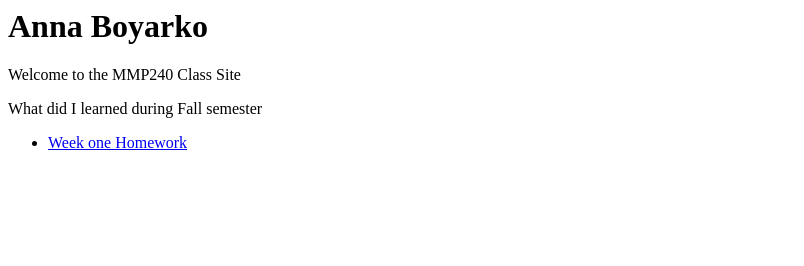
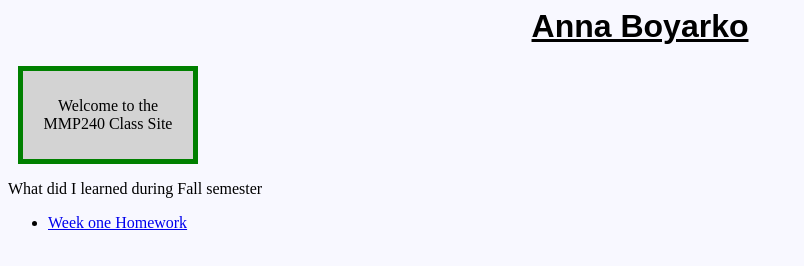
Before and after one commit to annaboyarko/MMP240, a plain HTML site: page index.html in a window 1280 px wide. Shown: the whole page, without its empty margins (0-804 px from the left). Drawn offline with Linux system fonts and the light colour scheme.

Commit message:
Update index.html

```diff
--- a/index.html
+++ b/index.html
@@ -1,25 +1,56 @@
 <html>
     <head>
     <title> lost in code</title>
+    <meta name="viewport" content="width=device-width, initial-scale=1">
+ <style>
+     body
+     {
+         background-color: ghostwhite;
+     }
+     h1
+     { text-decoration: underline;
+       text-align: center;
+       font-family:"Anton", sans-serif;
+        }
+     .p1
+     {   color: black;
+	background-color: lightgrey;
+	width: 150px;
+	border: 05px solid green;
+	padding: 10px;
+	margin: 10px;
+    text-align: center;
+         font-family: "Times New Roman", serif;
+     }
 
-    </head>
+     .link
+     {
+      text-decoration: none;
+     }
+        </style>
     <body>
     <h1> Anna Boyarko</h1>
-    <p>Welcome to the MMP240 Class Site</p>
+    <div class="p1">
+        <p>Welcome to the MMP240 Class Site</p>
+    </div>
+
         <p>What did I learned during Fall semester</p>
+
+
     <ul>
 
 
         <li><a href="week1/index.html">Week one Homework</a></li>
 
 
+
         </ul>
-
-
-    </body>
 
 
 
 
 
+
+        </body>
+    </head>
 </html>
```
